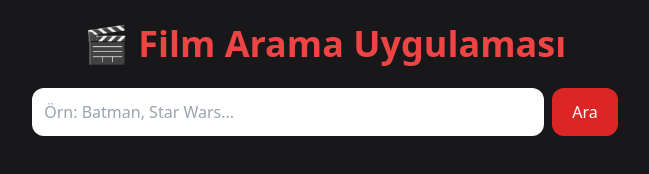
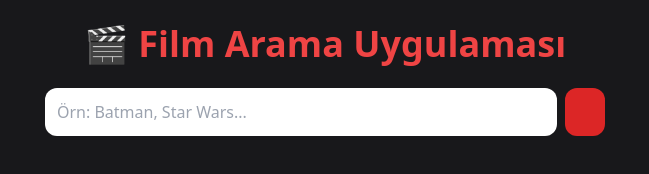
Before and after one commit to bilgee777/film-arama-uygulamasi, a plain HTML site: page index.html in a window 1280 px wide. Shown: the whole page, without its empty margins (315-964 px from the left). Drawn offline with nearby package versions, Linux system fonts and the light colour scheme.

Commit message:
index.html

```diff
--- a/index.html
+++ b/index.html
@@ -15,7 +15,7 @@
       <input id="searchInput" type="text" placeholder="Örn: Batman, Star Wars..."
         class="w-full md:w-2/3 p-3 rounded-xl text-black focus:outline-none" />
       <button onclick="searchMovie()" class="bg-red-600 px-5 py-3 rounded-xl hover:bg-red-700 transition">
-        Ara
+
       </button>
     </div>
 
```
